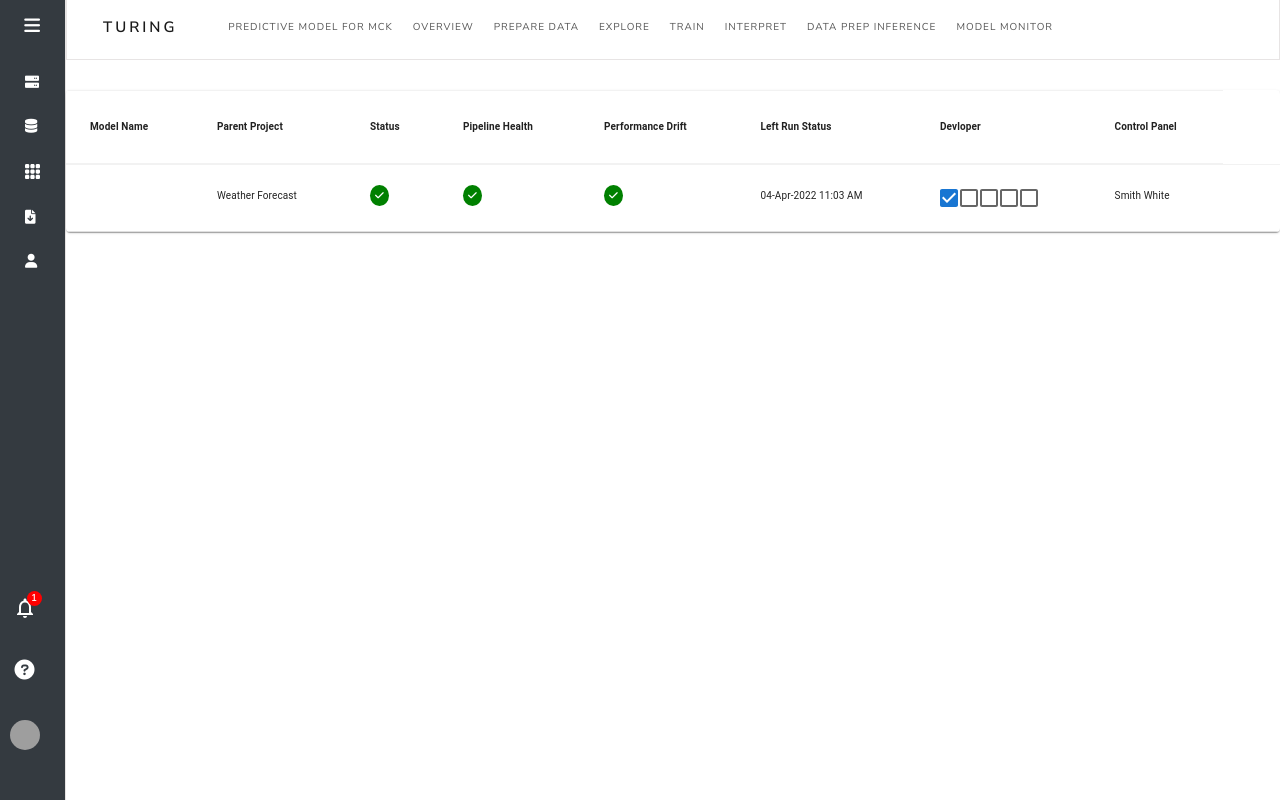
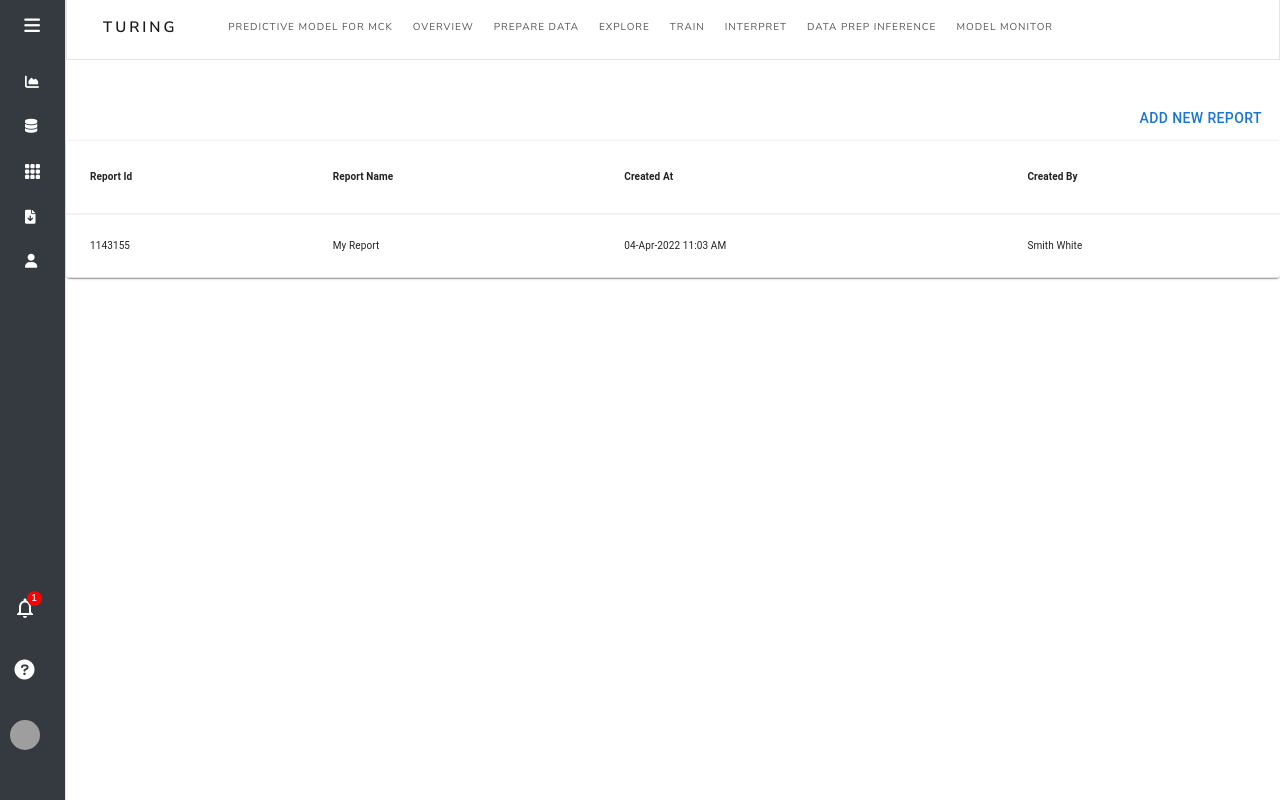
Before and after one commit to sankarroyals/tiger_first_project, a React (Create React App) app: page /publish in a window 1280 px wide. Built offline with nearby package versions, Linux system fonts and the light colour scheme; grey boxes are pictures that could not be loaded.

Commit message:
added individual chart name , add new report page,publish table

```diff
--- a/src/App.js
+++ b/src/App.js
@@ -7,6 +7,7 @@ import Sidebar from './components/sidebar/Sidebar';
 import Navbar from './components/navbar/Navbar';
 import Chart from './components/chart/Chart';
 import Publish from './components/publish/Publish';
+import AddReport from './components/addReport/AddReport';
 function App() {
   return (
     <BrowserRouter>
@@ -20,6 +21,7 @@ function App() {
             <Route path="/" element={<Home />} />
             <Route path="/charts" element={<Chart title="Deployments" />} />
             <Route path="/publish" element={<Publish />} />
+            <Route path='/add' element={<AddReport />} />
           </Routes>
         </div>
       </div>
--- a/src/components/chart/Chart.js
+++ b/src/components/chart/Chart.js
@@ -75,7 +75,7 @@ const Chart = ({ title }) => {
             onClick={navi}>PUBLISH</Button>
         </div>
         {/* change here */}
-        <div className="title">{title}</div>
+        <div className="title"><span style={{color:"black",fontWeight:"bold"}}>{`${chartV.toUpperCase()}`}</span>{` Graph for The ${title}  `}</div>
 
 
         {chartV === 'line' && <Line data={data} labels={labels} />}
--- a/src/components/publish/Publish.js
+++ b/src/components/publish/Publish.js
@@ -1,23 +1,71 @@
-import React from 'react'
-import './publish.scss'
-import Table from '../table/Table'
+import React from 'react';
+import './publish.scss';
+
+import Table from "@mui/material/Table";
+import TableBody from "@mui/material/TableBody";
+import TableCell from "@mui/material/TableCell";
+import TableContainer from "@mui/material/TableContainer";
+import TableHead from "@mui/material/TableHead";
+import TableRow from "@mui/material/TableRow";
+import Paper from "@mui/material/Paper";
+import { Button, Checkbox } from "@mui/material";
+import { useNavigate } from 'react-router';
+
 
 const Publish = () => {
+
+  const navigate = useNavigate()
+
+
   const rows = [
     {
       id: 1143155,
-      name: "Wind Energy Forest",
-      parent_project_name: "Weather Forecast",
-      status: "approved",
-      pipeline_status: "approved",
-      performance_status: "approved",
-      last_run_status: "04-Apr-2022 11:03 AM",
-      developer: "Smith White"
+      name: "My Report",
+
+
+      created_at: "04-Apr-2022 11:03 AM",
+      created_by: "Smith White"
 
     }]
+
   return (
     <div>
-      <Table rows={rows}/>
+    <Button style={{position:"absolute",right:"10px",top:"100px"}}
+    onClick={()=>{
+      navigate('/add')
+    }}
+
+    >Add New Report</Button>
+      <TableContainer component={Paper} className="table" style={{marginTop:"50px"}}>
+      <Table sx={{ minWidth: 650 }} aria-label="simple table">
+        <TableHead>
+          <TableRow>
+            <TableCell className="tableCell head">Report Id</TableCell>
+            <TableCell className="tableCell head">Report Name</TableCell>
+            <TableCell className="tableCell head">Created At</TableCell>
+            <TableCell className="tableCell head">Created By</TableCell>
+
+          </TableRow>
+        </TableHead>
+        <TableBody>
+          {rows.map((row) => (
+            <TableRow key={row.id}>
+              <TableCell className="tableCell">{row.id}</TableCell>
+
+              <TableCell className="tableCell">{row.name}</TableCell>
+
+
+
+
+              <TableCell className="tableCell">{row.created_at}</TableCell>
+              <TableCell className="tableCell">
+                {row.created_by}
+              </TableCell>
+            </TableRow>
+          ))}
+        </TableBody>
+      </Table>
+    </TableContainer>
     </div>
   )
 }
--- a/src/components/sidebar/Sidebar.js
+++ b/src/components/sidebar/Sidebar.js
@@ -1,13 +1,14 @@
 import "./sidebar.scss";
 
 import NotificationsNoneOutlinedIcon from "@mui/icons-material/NotificationsNoneOutlined";
+import { Link, useNavigate } from "react-router-dom";
 
 
 
 
 
 const Sidebar = () => {
-
+  const navigate = useNavigate()
   return (
     <div className="sidebar bg-dark" style={{ color: "white" }}>
       <div className="top">
@@ -19,9 +20,15 @@ const Sidebar = () => {
       <div className="center">
         <ul>
 
-          <li>
-            <i class="fa-solid fa-server"></i>
+
+          <li
+          onClick={()=>{
+            navigate('/charts')
+          }}
+          >
+          <i class="fa-solid fa-chart-area"></i>
           </li>
+
 
 
           <li>
--- a/src/components/table/Table.js
+++ b/src/components/table/Table.js
@@ -8,80 +8,85 @@ import TableRow from "@mui/material/TableRow";
 import Paper from "@mui/material/Paper";
 import { Checkbox } from "@mui/material";
 
-const List = ({rows}) => {
-  // const rows = [
-  //   {
-  //     id: 1143155,
-  //     name: "Wind Energy Forest",
-  //     parent_project_name: "Weather Forecast",
-  //     status: "approved",
-  //     pipeline_status: "approved",
-  //     performance_status: "approved",
-  //     last_run_status: "04-Apr-2022 11:03 AM",
-  //     developer: "Smith White"
+const List = ({}) => {
+  const rows = [
+    {
+      id: 1143155,
+      name: "Wind Energy Forest",
+      parent_project_name: "Weather Forecast",
+      status: "approved",
+      pipeline_status: "approved",
+      performance_status: "approved",
+      last_run_status: "04-Apr-2022 11:03 AM",
+      developer: "Smith White"
 
-  //   },
-  //   {
-  //     id: 1143156,
-  //     name: "Wind Energy Forest",
-  //     parent_project_name: "Weather Forecast",
-  //     status: "canceled",
-  //     pipeline_status: "approved",
-  //     performance_status: "approved",
-  //     last_run_status: "04-Apr-2022 11:03 AM",
-  //     developer: "Smith White"
+    },
+    {
+      id: 1143156,
+      name: "Wind Energy Forest",
+      parent_project_name: "Weather Forecast",
+      status: "canceled",
+      pipeline_status: "approved",
+      performance_status: "approved",
+      last_run_status: "04-Apr-2022 11:03 AM",
+      developer: "Smith White"
 
-  //   },
-  //   {
-  //     id: 1143157,
-  //     name: "Wind Energy Forest",
-  //     parent_project_name: "Weather Forecast",
-  //     status: "pending",
-  //     pipeline_status: "approved",
-  //     performance_status: "approved",
-  //     last_run_status: "04-Apr-2022 11:03 AM",
-  //     developer: "Smith White"
+    },
+    {
+      id: 1143157,
+      name: "Wind Energy Forest",
+      parent_project_name: "Weather Forecast",
+      status: "pending",
+      pipeline_status: "approved",
+      performance_status: "approved",
+      last_run_status: "04-Apr-2022 11:03 AM",
+      developer: "Smith White"
 
-  //   },
-  //   {
-  //     id: 1143158,
-  //     name: "Wind Energy Forest",
-  //     parent_project_name: "Weather Forecast",
-  //     status: "approved",
-  //     pipeline_status: "approved",
-  //     performance_status: "canceled",
-  //     last_run_status: "04-Apr-2022 11:03 AM",
-  //     developer: "Smith White"
+    },
+    {
+      id: 1143158,
+      name: "Wind Energy Forest",
+      parent_project_name: "Weather Forecast",
+      status: "approved",
+      pipeline_status: "approved",
+      performance_status: "canceled",
+      last_run_status: "04-Apr-2022 11:03 AM",
+      developer: "Smith White"
 
-  //   },
-  //   {
-  //     id: 1143159,
-  //     name: "Wind Energy Forest",
-  //     parent_project_name: "Weather Forecast",
-  //     status: "approved",
-  //     pipeline_status: "approved",
-  //     performance_status: "approved",
-  //     last_run_status: "04-Apr-2022 11:03 AM",
-  //     developer: "Smith White"
+    },
+    {
+      id: 1143159,
+      name: "Wind Energy Forest",
+      parent_project_name: "Weather Forecast",
+      status: "approved",
+      pipeline_status: "approved",
+      performance_status: "approved",
+      last_run_status: "04-Apr-2022 11:03 AM",
+      developer: "Smith White"
 
-  //   },
-  // ];
+    },
+  ];
 
-  const headers =['Model Name','Parent Project','Status','Pipeline Health','Performance Drift','Left Run Status','Devloper','Control Panel' ]
   return (
     <TableContainer component={Paper} className="table">
       <Table sx={{ minWidth: 650 }} aria-label="simple table">
         <TableHead>
           <TableRow>
-          {headers.map(h =>(<TableCell className="tableCell head">{h}</TableCell>))}
-
-
+            <TableCell className="tableCell head">Model Name</TableCell>
+            <TableCell className="tableCell head">Parent Project</TableCell>
+            <TableCell className="tableCell head">Status</TableCell>
+            <TableCell className="tableCell head">Pipeline Health</TableCell>
+            <TableCell className="tableCell head">Performance Drift</TableCell>
+            <TableCell className="tableCell head">Left Run Status</TableCell>
+            <TableCell className="tableCell head">Left Run Status</TableCell>
+            <TableCell className="tableCell head">Devloper</TableCell>
+            <TableCell className="tableCell head">Control Panel</TableCell>
           </TableRow>
         </TableHead>
         <TableBody>
           {rows.map((row) => (
             <TableRow key={row.id}>
-              <TableCell className="tableCell">{row[0]}</TableCell>
+              <TableCell className="tableCell">{row.name}</TableCell>
 
               <TableCell className="tableCell">{row.parent_project_name}</TableCell>
 
--- a/src/pages/home/Home.js
+++ b/src/pages/home/Home.js
@@ -5,63 +5,7 @@ import Table from "../../components/table/Table";
 import Widget from "../../components/widget/Widget";
 
 const Home = () => {
-  const rows = [
-    {
-      id: 1143155,
-      name: "Wind Energy Forest",
-      parent_project_name: "Weather Forecast",
-      status: "approved",
-      pipeline_status: "approved",
-      performance_status: "approved",
-      last_run_status: "04-Apr-2022 11:03 AM",
-      developer: "Smith White"
 
-    },
-    {
-      id: 1143156,
-      name: "Wind Energy Forest",
-      parent_project_name: "Weather Forecast",
-      status: "canceled",
-      pipeline_status: "approved",
-      performance_status: "approved",
-      last_run_status: "04-Apr-2022 11:03 AM",
-      developer: "Smith White"
-
-    },
-    {
-      id: 1143157,
-      name: "Wind Energy Forest",
-      parent_project_name: "Weather Forecast",
-      status: "pending",
-      pipeline_status: "approved",
-      performance_status: "approved",
-      last_run_status: "04-Apr-2022 11:03 AM",
-      developer: "Smith White"
-
-    },
-    {
-      id: 1143158,
-      name: "Wind Energy Forest",
-      parent_project_name: "Weather Forecast",
-      status: "approved",
-      pipeline_status: "approved",
-      performance_status: "canceled",
-      last_run_status: "04-Apr-2022 11:03 AM",
-      developer: "Smith White"
-
-    },
-    {
-      id: 1143159,
-      name: "Wind Energy Forest",
-      parent_project_name: "Weather Forecast",
-      status: "approved",
-      pipeline_status: "approved",
-      performance_status: "approved",
-      last_run_status: "04-Apr-2022 11:03 AM",
-      developer: "Smith White"
-
-    },
-  ];
 
   return (
     <div className="home">
@@ -79,7 +23,7 @@ const Home = () => {
 
         <div className="listContainer">
 
-          <Table rows={rows}/>
+          <Table />
         </div>
         </div>
       </div>
```
